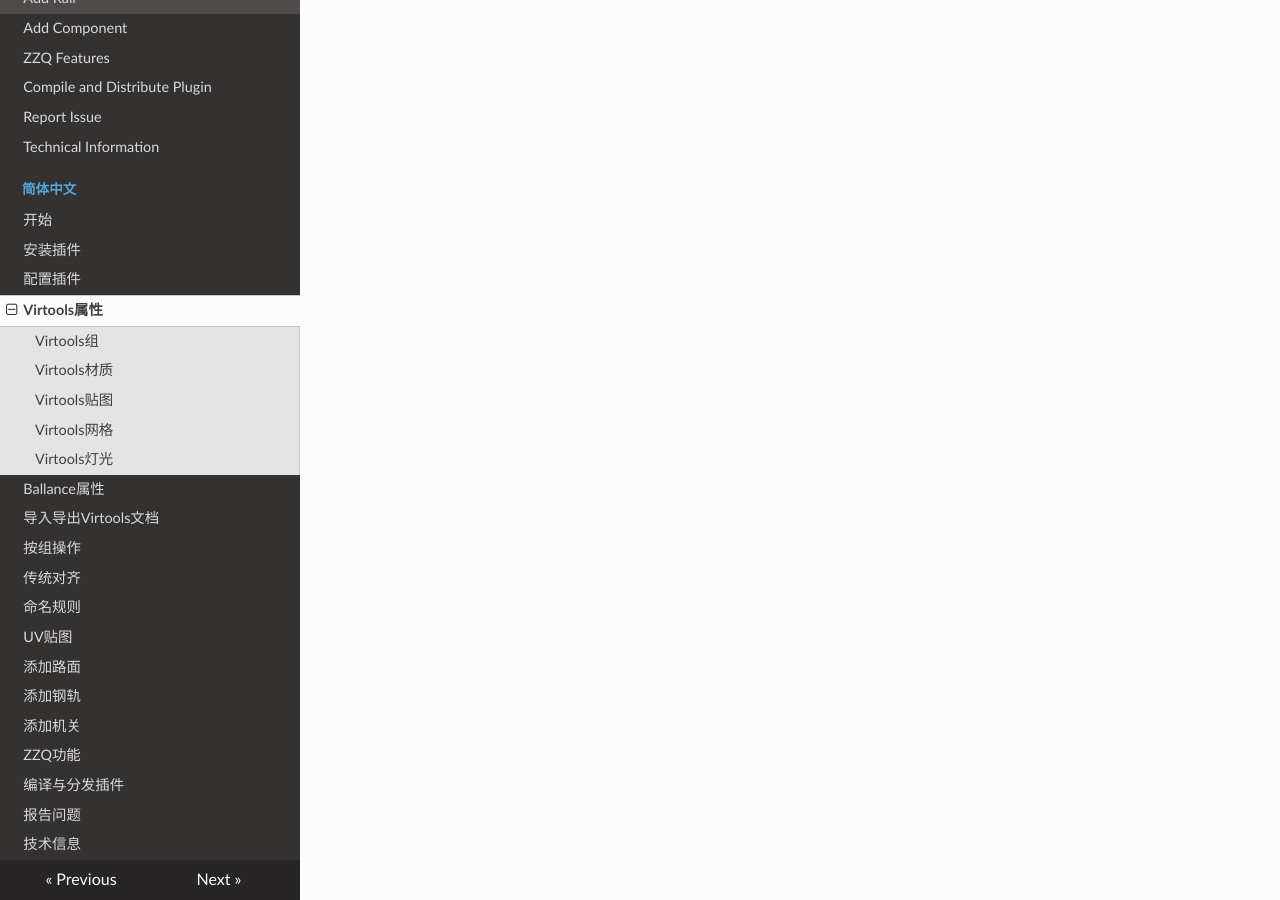
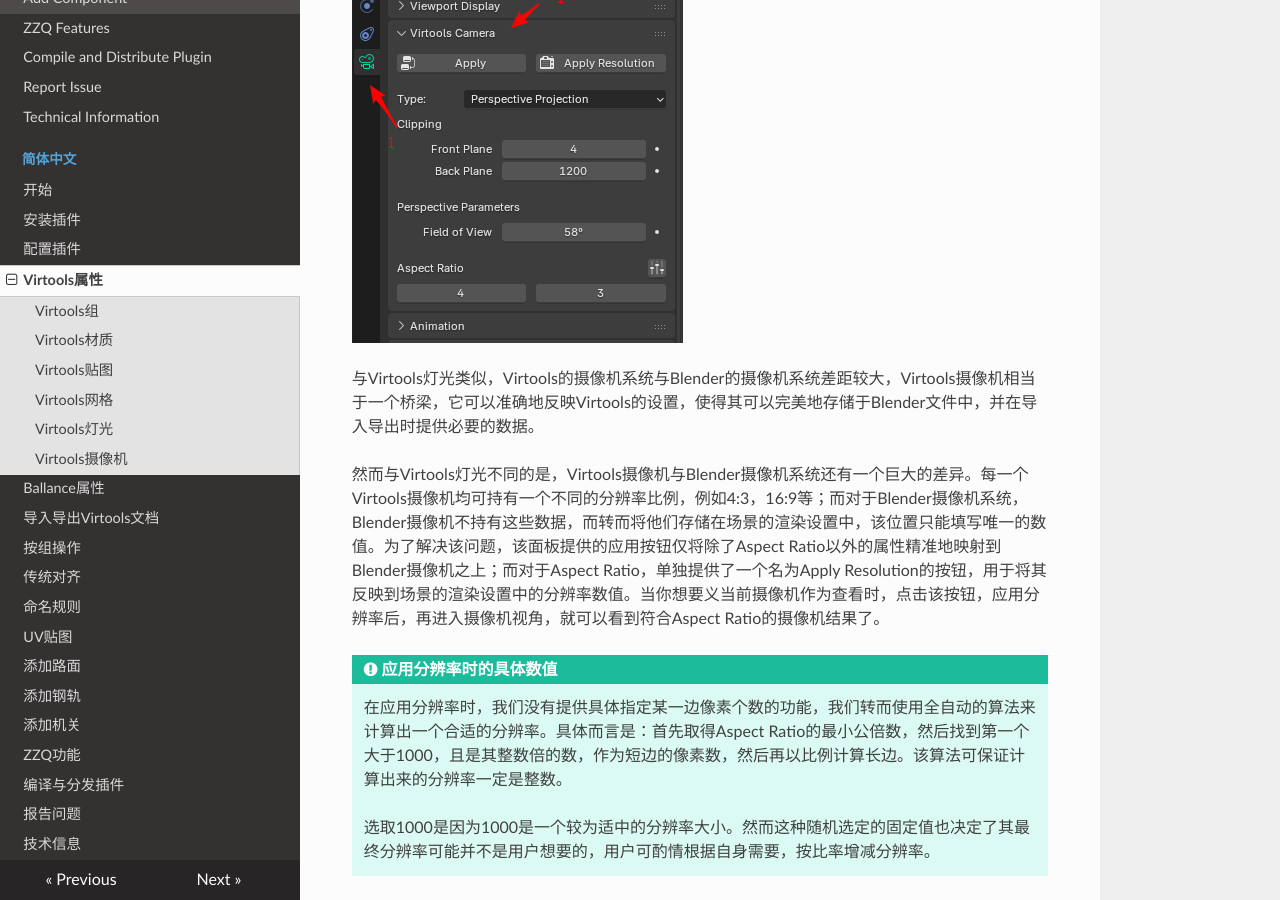
Before and after one commit to yyc12345/BallanceBlenderHelper, an MkDocs documentation site: the page built from docs/docs/zh-cn/virtools-properties.md, in a window 1280 px wide and 900 px high, scrolled down 6380 px. Built offline with MkDocs 1.6.1, drawn with Linux system fonts in a browser that asks for light colours; nearby versions of some CDN libraries; some of the changed text lies outside the part shown.

Commit message:
doc: update zh-cn doc

```diff
--- a/docs/docs/zh-cn/virtools-properties.md
+++ b/docs/docs/zh-cn/virtools-properties.md
@@ -10,7 +10,7 @@
 
 BBP还在Blender的其它菜单提供了对Virtools组的访问，具体内容请参阅[按组操作](./group-operations.md)。
 
-需要注意的是，Virtools组仅对网格物体生效，当你在其它物体上打开Virtools组面板时，你会在面板中看到一条警告消息，提示你Virtools组在该物体上无效。在非网格物体上设置的Virtools组数据尽管会被Blender承认和存储，但不会在导出时保存到Virtools文件中。
+需要注意的是，Virtools组仅对网格物体和可转换为网格的物体生效，具体支持的物体可参考[导入导出Virtools文档](./import-export-virtools.md)页面的导出Virtools文档章节。当你在不支持的物体上打开Virtools组面板时，你会在面板中看到一条警告消息，提示你Virtools组在该物体上无效。在不支持的物体上设置的Virtools组数据尽管会被Blender承认和存储，但不会在导出时保存到Virtools文件中。
 
 ## Virtools材质
 
@@ -67,3 +67,18 @@
 ![](../imgs/virtools-light.png)
 
 与Virtools材质类似，Virtools的灯光系统与Blender的灯光系统差距较大，Virtools灯光相当于一个桥梁，它可以准确地反映Virtools的设置，使得其可以完美地存储于Blender文件中，并在导入导出时提供必要的数据。同时该面板并提供一个应用按钮，用以将Virtools灯光设置应用到Blender灯光中。
+
+## Virtools摄像机
+
+BBP插件为所有Blender摄像机添加了新的属性，称为Virtools Camera。转到`Data`属性面板，即可以找到`Virtools Camera`面板。
+
+![](../imgs/virtools-camera.png)
+
+与Virtools灯光类似，Virtools的摄像机系统与Blender的摄像机系统差距较大，Virtools摄像机相当于一个桥梁，它可以准确地反映Virtools的设置，使得其可以完美地存储于Blender文件中，并在导入导出时提供必要的数据。
+
+然而与Virtools灯光不同的是，Virtools摄像机与Blender摄像机系统还有一个巨大的差异。每一个Virtools摄像机均可持有一个不同的分辨率比例，例如4:3，16:9等；而对于Blender摄像机系统，Blender摄像机不持有这些数据，而转而将他们存储在场景的渲染设置中，该位置只能填写唯一的数值。为了解决该问题，该面板提供的应用按钮仅将除了Aspect Ratio以外的属性精准地映射到Blender摄像机之上；而对于Aspect Ratio，单独提供了一个名为Apply Resolution的按钮，用于将其反映到场景的渲染设置中的分辨率数值。当你想要义当前摄像机作为查看时，点击该按钮，应用分辨率后，再进入摄像机视角，就可以看到符合Aspect Ratio的摄像机结果了。
+
+!!! tip "应用分辨率时的具体数值"
+    在应用分辨率时，我们没有提供具体指定某一边像素个数的功能，我们转而使用全自动的算法来计算出一个合适的分辨率。具体而言是：首先取得Aspect Ratio的最小公倍数，然后找到第一个大于1000，且是其整数倍的数，作为短边的像素数，然后再以比例计算长边。该算法可保证计算出来的分辨率一定是整数。
+
+    选取1000是因为1000是一个较为适中的分辨率大小。然而这种随机选定的固定值也决定了其最终分辨率可能并不是用户想要的，用户可酌情根据自身需要，按比率增减分辨率。
```
Also changed, not shown: docs/docs/zh-cn/compile-distribute-plugin.md (+1 -1 lines), docs/docs/zh-cn/import-export-virtools.md (+12 -3 lines), docs/docs/zh-cn/zzq-features.md (+3 -1 lines), docs/docs/imgs/export-virtools.png (added), docs/docs/imgs/game-camera.png, docs/docs/imgs/import-virtools.png (added), docs/docs/imgs/virtools-camera.png (added).
